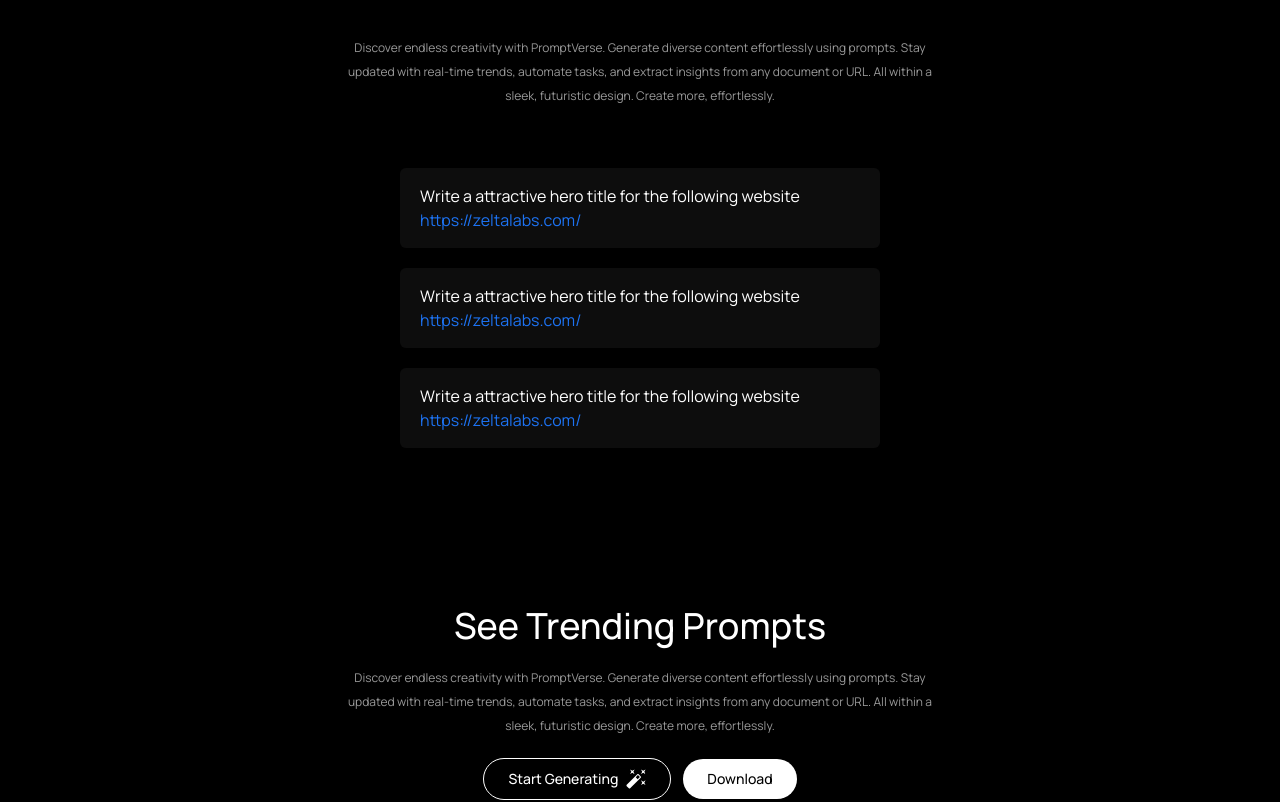
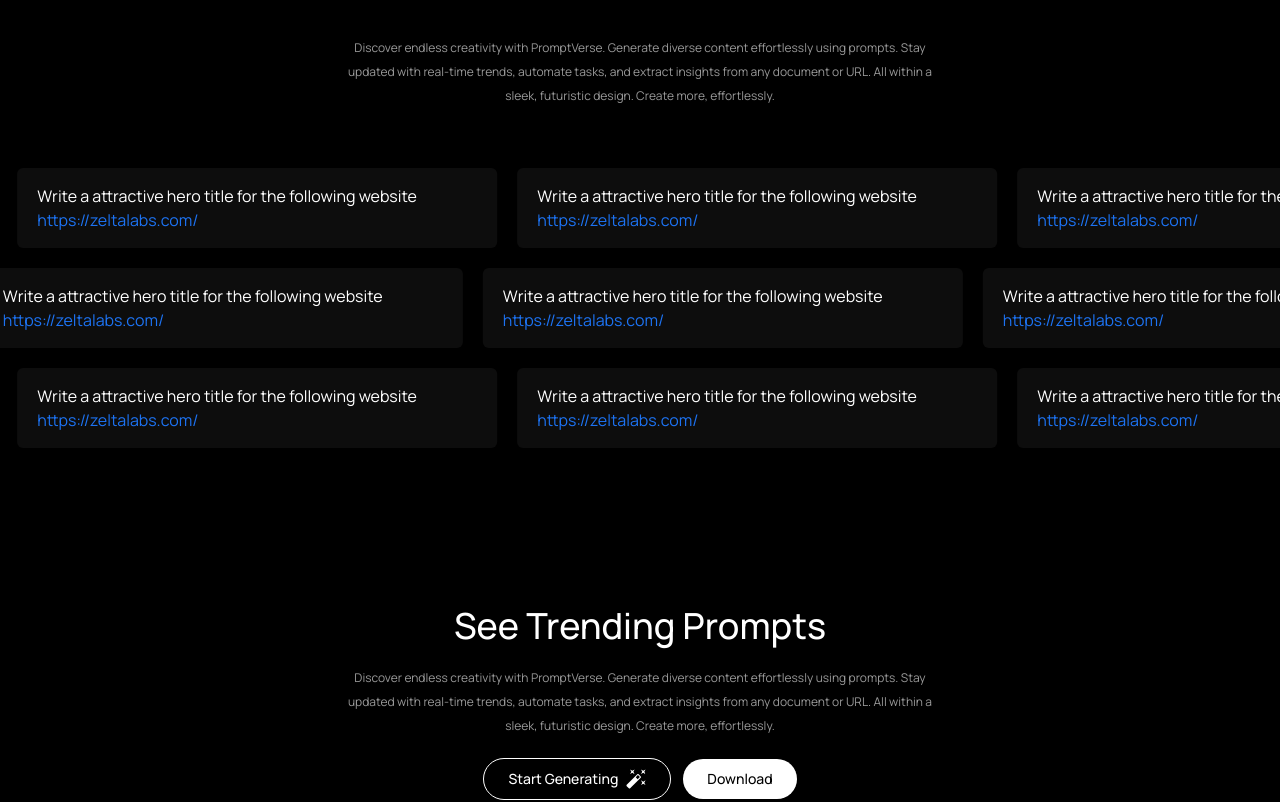
Before and after one commit to Mohammad-Subhan/Torus-AI-landing-page, a React (Vite) app: page / in a window 1280 px wide. Shown: the part 994-1796 px from the top of the page. Built offline with nearby package versions, Linux system fonts and the light colour scheme.

Commit message:
Added animation

```diff
--- a/src/components/Prompt.tsx
+++ b/src/components/Prompt.tsx
@@ -1,6 +1,6 @@
 const Prompt = () => {
     return (
-        <div className="flex flex-col rounded-md justify-center items-start p-5 bg-text/5 h-20 w-120">
+        <div className="flex flex-col rounded-md justify-center items-start p-5 mr-5 bg-text/5 h-20 min-w-120">
             <p>Write a attractive hero title for the following website</p>
             <p className="text-[#1D73F3]">https://zeltalabs.com/</p>
         </div>
--- /dev/null
+++ b/src/components/TrendingPrompts.tsx
@@ -0,0 +1,60 @@
+import Prompt from "./Prompt"
+import { motion } from "motion/react"
+
+const TrendingPrompts = () => {
+
+    return (
+        <div className="flex flex-col gap-5">
+            <div className="flex overflow-hidden">
+                <motion.div
+                    initial={{ x: 0 }}
+                    animate={{ x: "-100%" }}
+                    transition={{ duration: 7, repeat: Infinity, ease: "linear" }}
+                    className="flex justify-around">
+                    {Array.from({ length: 3 }).map((_, i) => <Prompt key={i} />)}
+                </motion.div>
+                <motion.div
+                    initial={{ x: 0 }}
+                    animate={{ x: "-100%" }}
+                    transition={{ duration: 7, repeat: Infinity, ease: "linear" }}
+                    className="flex justify-around">
+                    {Array.from({ length: 3 }).map((_, i) => <Prompt key={i} />)}
+                </motion.div>
+            </div>
+            <div className="flex overflow-hidden">
+                <motion.div
+                    initial={{ x: "-100%" }}
+                    animate={{ x: 0 }}
+                    transition={{ duration: 7, repeat: Infinity, ease: "linear" }}
+                    className="flex justify-around">
+                    {Array.from({ length: 3 }).map((_, i) => <Prompt key={i} />)}
+                </motion.div>
+                <motion.div
+                    initial={{ x: "-100%" }}
+                    animate={{ x: 0 }}
+                    transition={{ duration: 7, repeat: Infinity, ease: "linear" }}
+                    className="flex justify-around">
+                    {Array.from({ length: 3 }).map((_, i) => <Prompt key={i} />)}
+                </motion.div>
+            </div>
+            <div className="flex overflow-hidden">
+                <motion.div
+                    initial={{ x: 0 }}
+                    animate={{ x: "-100%" }}
+                    transition={{ duration: 7, repeat: Infinity, ease: "linear" }}
+                    className="flex justify-around">
+                    {Array.from({ length: 3 }).map((_, i) => <Prompt key={i} />)}
+                </motion.div>
+                <motion.div
+                    initial={{ x: 0 }}
+                    animate={{ x: "-100%" }}
+                    transition={{ duration: 7, repeat: Infinity, ease: "linear" }}
+                    className="flex justify-around">
+                    {Array.from({ length: 3 }).map((_, i) => <Prompt key={i} />)}
+                </motion.div>
+            </div>
+        </div>
+    )
+}
+
+export default TrendingPrompts
--- a/src/pages/Home.tsx
+++ b/src/pages/Home.tsx
@@ -1,8 +1,9 @@
-import Prompt from '@/components/Prompt'
 import Navbar from '@/components/Navbar'
 import { Button } from '@/components/ui/button'
 import FeatureCard from '@/components/FeatureCard'
 import Footer from '@/components/Footer'
+import TrendingPrompts from '@/components/TrendingPrompts'
+import { motion } from "motion/react"
 import magicWandIcon from '../assets/magic-wand.svg'
 import starIcon from '../assets/star.svg'
 import star2Icon from '../assets/star2.svg'
@@ -17,7 +18,7 @@
 
 const Home = () => {
     return (
-        <div className="bg-bg min-h-screen text-text">
+        <div className="bg-bg min-h-screen text-text w-full">
             <Navbar />
 
             {/* Top Section */}
@@ -61,10 +62,8 @@
                     <h1 className="text-4xl font-medium">Create more with Torus</h1>
                     <p className="text-center max-w-[600px] pt-5 text-xs leading-6 text-text/60">Discover endless creativity with PromptVerse. Generate diverse content effortlessly using prompts. Stay updated with real-time trends, automate tasks, and extract insights from any document or URL. All within a sleek, futuristic design. Create more, effortlessly.</p>
                 </div>
-                <div className="pt-12 flex flex-col gap-5">
-                    <div><Prompt /></div>
-                    <div><Prompt /></div>
-                    <div><Prompt /></div>
+                <div className="pt-12 w-full">
+                    <TrendingPrompts />
                 </div>
             </div>
 
@@ -156,9 +155,9 @@
             {/* Call to Action */}
             <div className="w-full h-screen flex items-center justify-center">
                 <div className="relative overflow-hidden w-full max-w-5xl mx-auto flex flex-col items-center justify-center gap-3 bg-white/5 rounded-md pt-24 pb-16">
-                    <h1 className="text-4xl font-semibold">Torus AI has no limitation.</h1>
-                    <h1 className="text-4xl font-semibold">Get started in a journey with Torus AI.</h1>
-                    <Button className="bg-primary cursor-pointer text-xs font-semibold rounded-full text-bg px-6 py-5 mt-10">
+                    <h1 className="text-4xl z-10 font-semibold">Torus AI has no limitation.</h1>
+                    <h1 className="text-4xl z-10 font-semibold">Get started in a journey with Torus AI.</h1>
+                    <Button className="bg-primary z-10 cursor-pointer text-xs font-semibold rounded-full text-bg px-6 py-5 mt-10">
                         Create an Account
                     </Button>
                     <div>
@@ -167,6 +166,12 @@
                         <img src={star2Icon} className="absolute h-14 w-14 top-5 right-10 z-10" alt="" />
                         <img src={star2Icon} className="absolute h-10 w-10 bottom-10 right-56 z-10" alt="" />
                     </div>
+                    <motion.div
+                        initial={{ x: "100%" }}
+                        animate={{ x: "-100%" }}
+                        transition={{ duration: 20, repeat: Infinity, ease: "linear", repeatType: "loop" }}
+                        className="absolute -bottom-[1900px] w-[2000px] h-[2000px] rounded-tr-full rounded-tl-full circular-gradient">
+                    </motion.div>
                 </div>
             </div>
 
```
